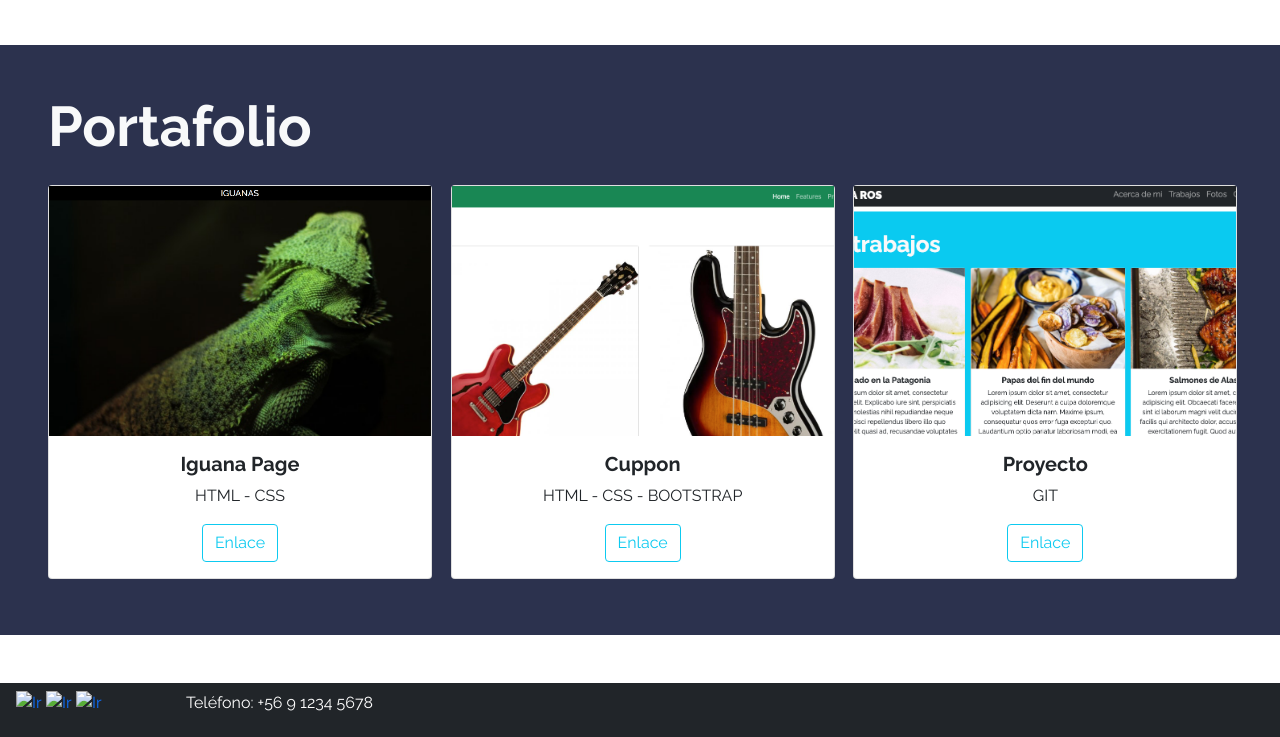
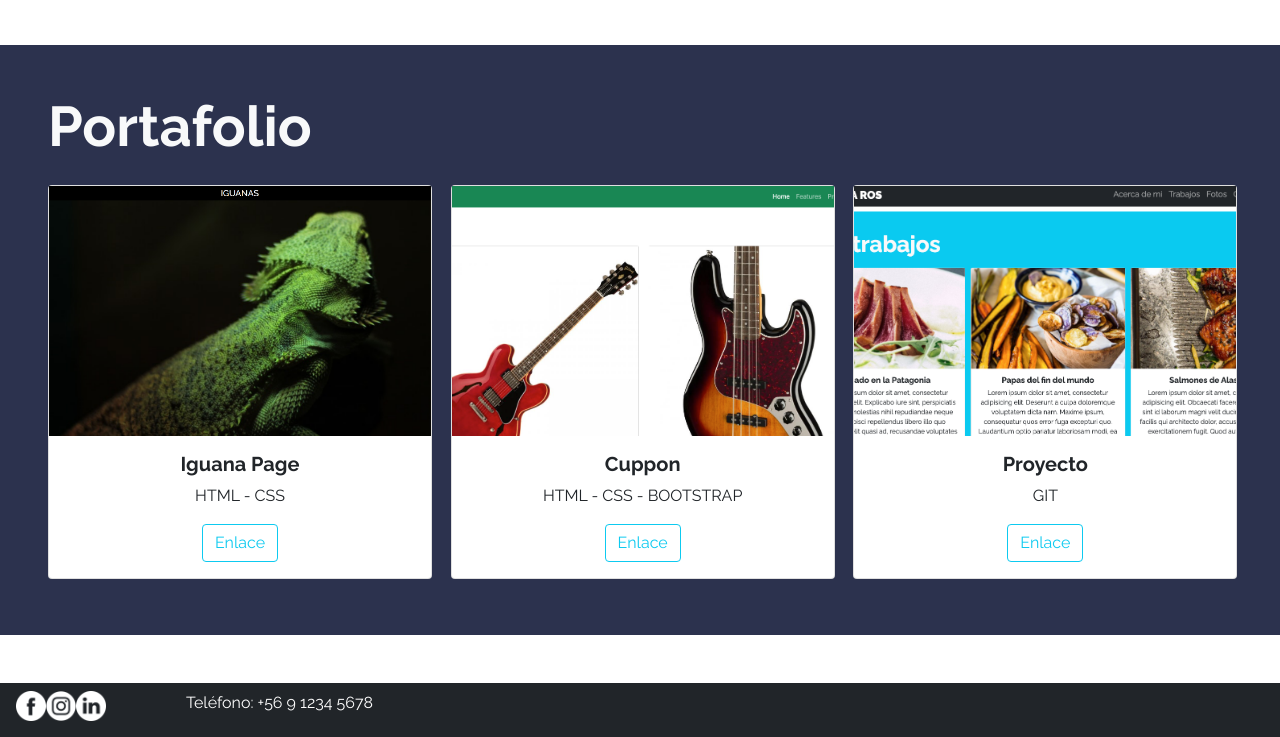
Before and after one commit to norellan/CV, a plain HTML site: page index.html in a window 1280 px wide. Shown: the part 1161-1898 px from the top of the page. Drawn offline with nearby package versions, Linux system fonts and the light colour scheme; the site is published under a folder, as on GitHub Pages, so addresses that start at the root find nothing.

Commit message:
Logos footer

```diff
--- a/index.html
+++ b/index.html
@@ -181,9 +181,9 @@
 
     <footer id="Contacto"  class="bg-dark d-flex justify-content-start ps-3 pt-2" id="footer">
       <p class="text-white pe-3">
-      <a href="https://fb.com" target="_blank" rel="noopener noreferrer" class="pe-2"><img src="/assets/img/icon_facebook.png" alt="Ir a Facebook" class="footericon" ></a>
-      <a href="https://www.instagram.com" target="_blank" rel="noopener noreferrer" class="pe-2"><img src="/assets/img/icon_instagram.png" alt="Ir a Instagram" class="footericon"></a>
-      <a href="https://www.linkedin.com" target="_blank" rel="noopener noreferrer" class="pe-5"><img src="/assets/img/icon_linkedin.png" alt="Ir a Linkedin" class="footericon"></a>
+      <a href="https://fb.com" target="_blank" rel="noopener noreferrer" class="pe-2"><img src="assets/img/icon_facebook.png" alt="Ir a Facebook" class="footericon" ></a>
+      <a href="https://www.instagram.com" target="_blank" rel="noopener noreferrer" class="pe-2"><img src="assets/img/icon_instagram.png" alt="Ir a Instagram" class="footericon"></a>
+      <a href="https://www.linkedin.com" target="_blank" rel="noopener noreferrer" class="pe-5"><img src="assets/img/icon_linkedin.png" alt="Ir a Linkedin" class="footericon"></a>
       <p class="text-white" > Teléfono: +56 9 1234 5678</p>
     </footer>
 
```
